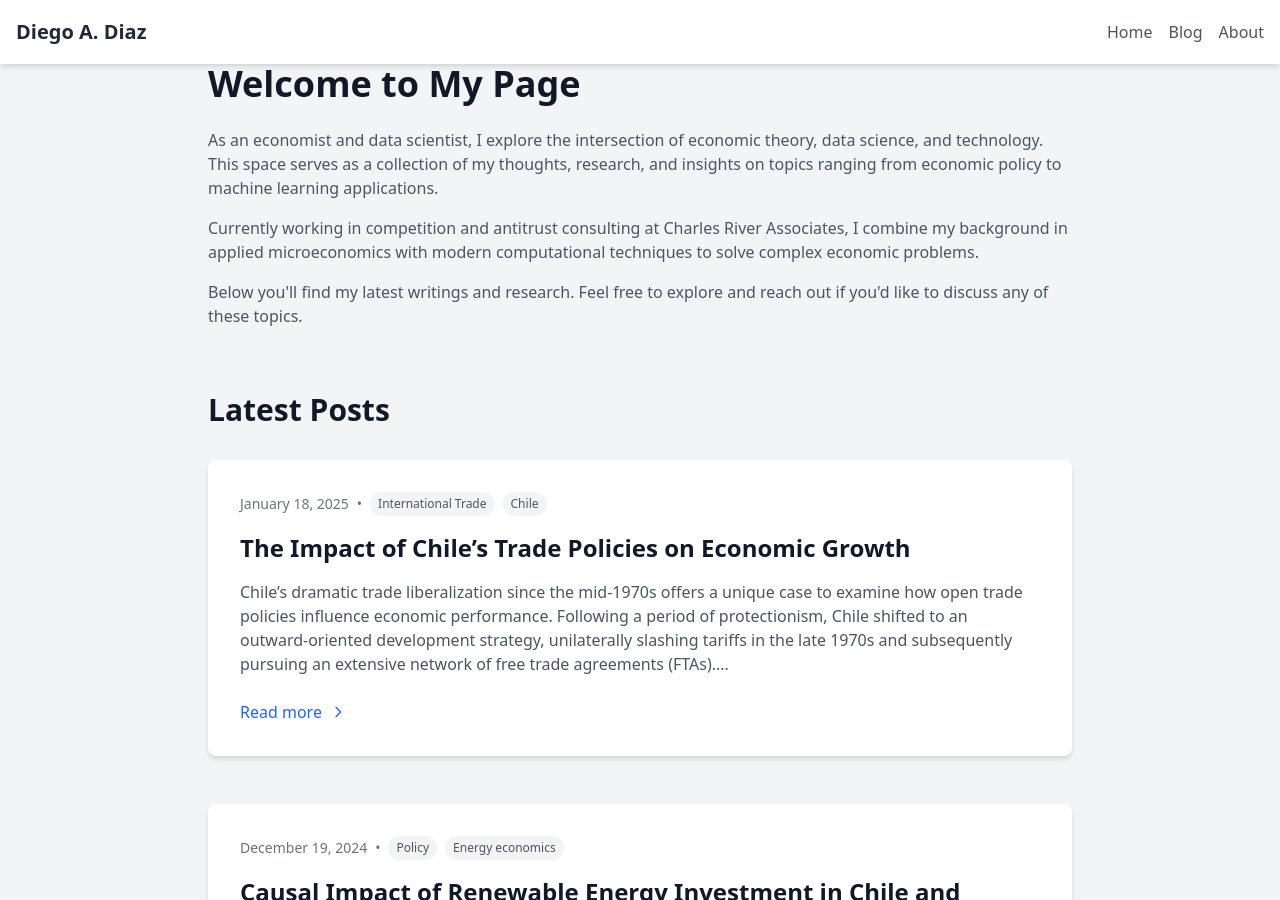
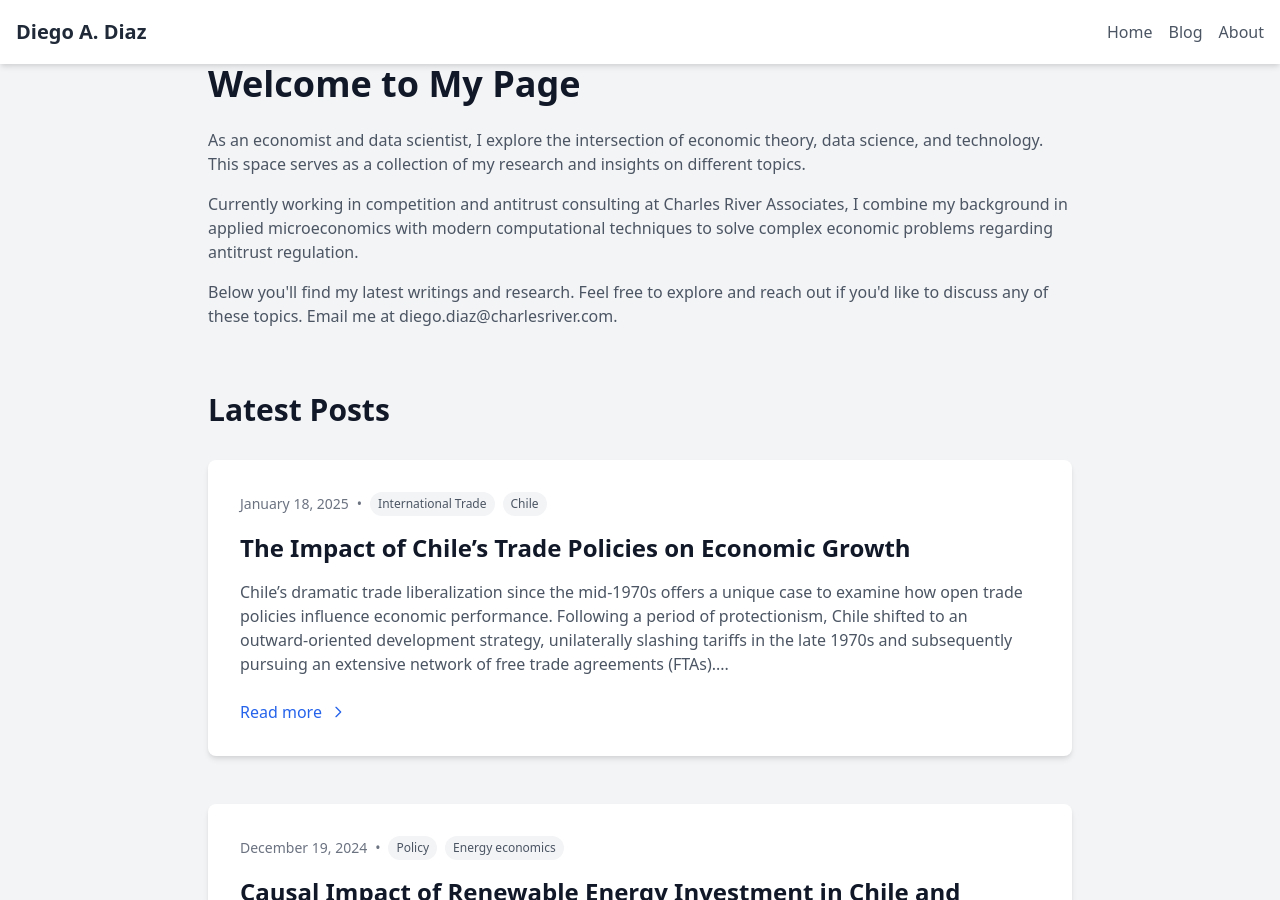
Before and after one commit to diodz/diodz.github.io, a Jekyll site: the page built from index.html, in a window 1280 px wide and 900 px high. Built offline with Jekyll 4.4.1, drawn with Linux system fonts in a browser that asks for light colours.

Commit message:
update to home

```diff
--- a/index.html
+++ b/index.html
@@ -8,17 +8,17 @@ title: Home
         <div class="prose prose-lg max-w-none text-gray-600">
             <p class="mb-4">
                 As an economist and data scientist, I explore the intersection of economic theory,
-                data science, and technology. This space serves as a collection of my thoughts,
-                research, and insights on topics ranging from economic policy to machine learning applications.
+                data science, and technology. This space serves as a collection of my
+                research and insights on different topics.
             </p>
             <p class="mb-4">
                 Currently working in competition and antitrust consulting at Charles River Associates,
                 I combine my background in applied microeconomics with modern computational techniques
-                to solve complex economic problems.
+                to solve complex economic problems regarding antitrust regulation.
             </p>
             <p>
                 Below you'll find my latest writings and research. Feel free to explore and reach out
-                if you'd like to discuss any of these topics.
+                if you'd like to discuss any of these topics. Email me at <a href="mailto:diegodiaz@uchicago.edu">diego.diaz@charlesriver.com</a>.
             </p>
         </div>
     </section>
```
